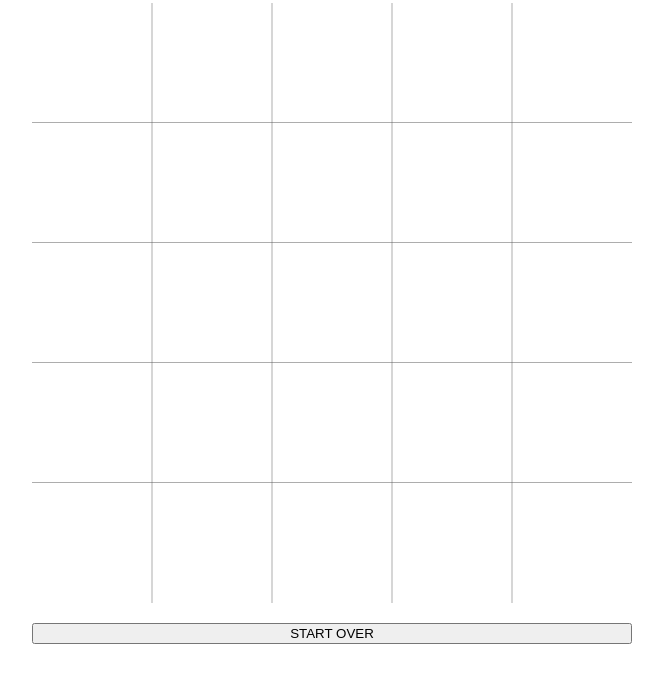
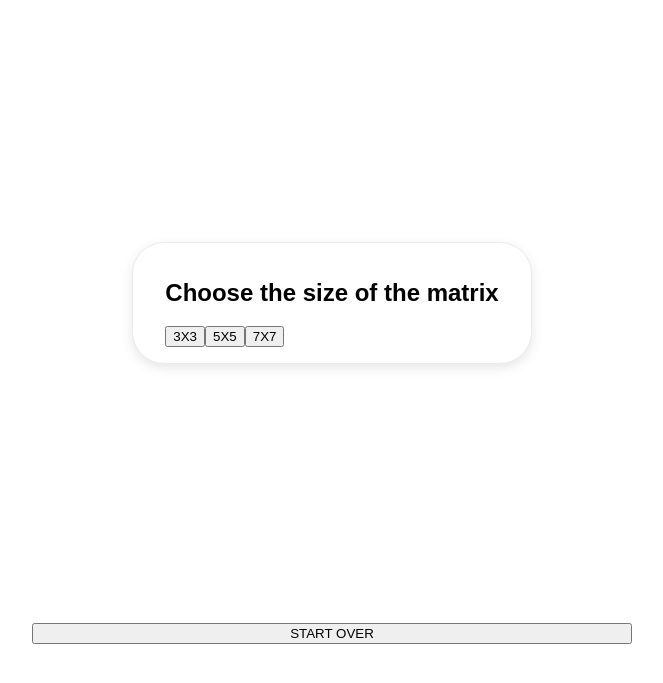
Before and after one commit to MegaBadCoder/TicTacToe, a website built with Parcel: page index.html in a window 1280 px wide. Shown: the part 97-780 px from the top of the page, without its empty margins (308-971 px from the left). Built offline with nearby package versions, Linux system fonts and the light colour scheme.

Commit message:
Added a modal window to start selecting a game

```diff
--- a/index.html
+++ b/index.html
@@ -4,35 +4,20 @@
     <meta charset="UTF-8">
     <meta http-equiv="X-UA-Compatible" content="IE=edge">
     <meta name="viewport" content="width=device-width, initial-scale=1.0">
-    <title>Document</title>
-    <style type="text/css">
-        .playing-field {
-            /* position: relative; */
-            display: flex;
-            align-items: center;
-            flex-direction: column;
-            justify-content: center;
-            width: 600px;
-            height: 600px;
-            margin: 120px auto;
-        }
-        .first-screen {
-            position: absolute;
-            top: 0;
-            left: 0;
-            width: 100%;
-            height: 100%;
-            background: white;
-        }
-        #start-new-game-btn {
-            width: 100%;
-            margin-top: 20px;
-            height: 34px;
-            text-transform: uppercase;
-        }
-    </style>
+    <title>TicTacToe</title>
+    <link rel="stylesheet" href="./style/style.scss" />
 </head>
 <body>
+    <template id="modal">
+        <div class="modal">
+            <div class="modal__body">
+                <div class="modal__content">
+
+                </div>
+            </div>
+            <div class="modal__overflow"></div>
+        </div>
+    </template>
     <div class="playing-field">
         <canvas id="game" width="600" height="600"></canvas>
         <button id="start-new-game-btn">Start over</button>
--- a/package.json
+++ b/package.json
@@ -9,6 +9,7 @@
   },
   "devDependencies": {
     "parcel-bundler": "^1.12.5",
+    "sass": "^1.54.0",
     "typescript": "^4.7.4"
   }
 }
--- a/src/Board.ts
+++ b/src/Board.ts
@@ -21,8 +21,6 @@ export class Board {
         this.tile_size = width / sizeMatrices;
         this.tiles_x = width / this.tile_size;
         this.tiles_y = height / this.tile_size;
-
-
         this.drawCells();
         this.createAPlayingFieldMatrix();
     }
@@ -173,10 +171,10 @@ export class Board {
                     return easeOutQuart(tf);
                 },
                 draw: (progress: number): void => {
-
-                    const diffY = this.tile_size - 2 * padding;
-                    const diffX = Math.abs(2 * padding  - this.tile_size);
-                    const progressY = startY + diffY * progress;
+                    const diffXY = this.tile_size - 2 * padding;
+                    const progressY = startY + diffXY * progress;
+                    const progressX1 = startX + diffXY * progress;
+                    const progressX2 = startX2 - diffXY * progress
 
                     ctx.clearRect(
                         this.tile_size * x + 2,
@@ -184,9 +182,8 @@ export class Board {
                         this.tile_size - 3,
                         this.tile_size - 3
                     );
-
-                    draw([startX, startY], [startX + diffX * progress, progressY]);
-                    draw([startX2, startY], [startX2 - diffX * progress, progressY]);
+                    draw([startX, startY], [progressX1, progressY]);
+                    draw([startX2, startY], [progressX2, progressY]);
                 },
             })
         } else {
--- a/src/Game.ts
+++ b/src/Game.ts
@@ -1,4 +1,5 @@
 import { Board } from './Board';
+import { Modal } from './modal'
 import { transposeMatrix } from './helpers';
 import { canvas, ctx, startBtn, width, height } from './constants';
 
@@ -8,10 +9,13 @@ export class Game {
     public gameStatus: number = 0;
     readonly gameStatusNames: string[] = ['process', 'finished', 'frozen'];
     readonly sizeMatrices: number[] = [3, 5, 7];
+    private introModal = new Modal(this.generateIntro())
     public winner: number = -1;
 
     public initGame() {
-        this.Board.assignDimensions(this.sizeMatrices[1]);
+        this.introModal.showModal();
+
+        // this.Board.assignDimensions(this.sizeMatrices[0]);
         canvas.addEventListener('click', this.clickOnBoard.bind(this));
         startBtn.addEventListener('click', this.startNewGame.bind(this));
     }
@@ -52,6 +56,7 @@ export class Game {
 
             clearInterval(interval);
         })
+
 
 
     }
@@ -112,4 +117,32 @@ export class Game {
 
         return {};
     }
+
+    private generateIntro() {
+        const introBlock = document.createElement('div');
+        const header = document.createElement('h2');
+
+        introBlock.className = 'intro-block';
+        header.textContent = 'Choose the size of the matrix';
+        const elements = this.sizeMatrices.map((item, i) => {
+            const button = document.createElement('button');
+            button.classList.add('intro-block__btn');
+            button.textContent = `${item}X${item}`
+            button.dataset.id = i;
+            button.onclick = this.clickStartBtn.bind(this);
+            return button;
+        })
+
+        elements.unshift(header);
+
+        elements.forEach(el => introBlock.appendChild(el));
+        return introBlock;
+    }
+
+    private clickStartBtn(e) {
+        const sizeMatrices = this.sizeMatrices[Number(e.target.dataset.id)];
+        this.Board.assignDimensions(sizeMatrices);
+
+        this.introModal.removeModal();
+    }
 }
--- /dev/null
+++ b/src/Modal.ts
@@ -0,0 +1,19 @@
+export class Modal {
+    private tmpl = document.getElementById('modal').content.querySelector('.modal').cloneNode(true);
+    private content;
+
+    constructor(content) {
+        this.content = content;
+        this.initModalContent();
+    }
+    initModalContent() {
+        this.tmpl.querySelector('.modal__content').appendChild(this.content);
+    };
+
+    showModal() {
+        document.body.prepend(this.tmpl);
+    }
+    removeModal() {
+        document.body.removeChild(this.tmpl)
+    }
+}
--- /dev/null
+++ b/style/style.scss
@@ -0,0 +1,60 @@
+$border-color: #e9ecef;
+body {
+    margin: 0;
+    padding: 0;
+    font-family: Arial, Helvetica, sans-serif;
+    // position: relative;
+}
+.playing-field {
+    display: flex;
+    align-items: center;
+    flex-direction: column;
+    justify-content: center;
+    width: 600px;
+    height: 600px;
+    margin: auto;
+    padding-top: 120px;
+}
+.first-screen {
+    position: absolute;
+    top: 0;
+    left: 0;
+    width: 100%;
+    height: 100%;
+    background: white;
+}
+#start-new-game-btn {
+    width: 100%;
+    height: 34px;
+    margin-top: 20px;
+    text-transform: uppercase;
+}
+.modal {
+    position: absolute;
+    display: flex;
+    align-items: center;
+    justify-content: center;
+    width: 100%;
+    height: 100%;
+
+    &__body {
+        display: flex;
+        align-items: center;
+        justify-content: center;
+        flex-direction: column;
+        min-width: 300px;
+        background-color: #fff;
+        border: 1px solid $border-color;
+        padding: 16px 32px;
+        border-radius: 32px;
+        box-shadow: rgba(0, 0, 0, 0.1) 0px 4px 12px;
+    }
+    &__header {
+        width: 100%;
+        display: flex;
+    }
+    &__close-btn {
+        font-size: 24px;
+        margin-left: auto;
+    }
+}
```
Also changed, not shown: src/Intro.ts (added), 1 other file.
